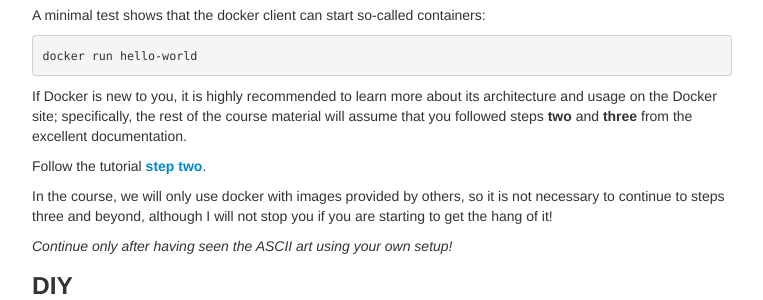
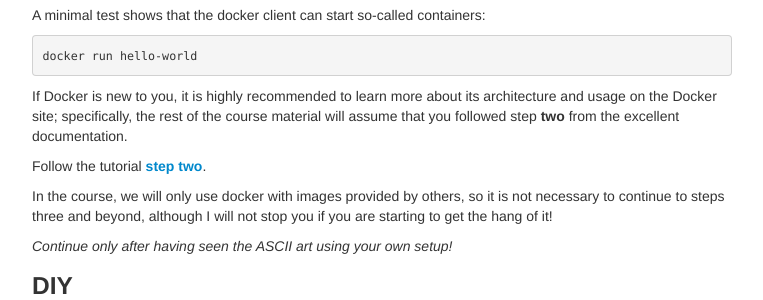
Before and after one commit to Thelukepet/course, a Jekyll site: the page built from assignments/A1b-docker.md, in a window 1280 px wide and 900 px high, scrolled down 497 px. Shown: the part 172-472 px from the top of the window, without its empty margins (258-1021 px from the left). Built offline with Jekyll 4.4.1, drawn with Linux system fonts in a browser that asks for light colours.

Commit message:
Docker tutorial changed - only step 2 is useful now.

```diff
--- a/assignments/A1b-docker.md
+++ b/assignments/A1b-docker.md
@@ -36,8 +36,8 @@ A minimal test shows that the docker client can start so-called containers:
     docker run hello-world
 
 If Docker is new to you, it is highly recommended to learn more about its architecture and usage on the Docker
-site; specifically, the rest of the course material will assume that you followed steps **two** and **three**
-from the excellent documentation.
+site; specifically, the rest of the course material will assume that you followed step **two** from the excellent
+documentation.
 
 Follow the tutorial [**step two**](https://docs.docker.com/get-started/part2/).
 
```
